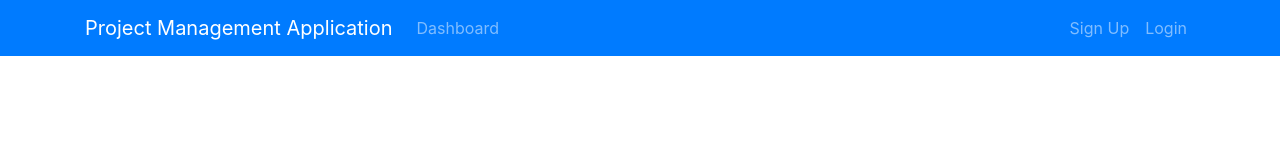
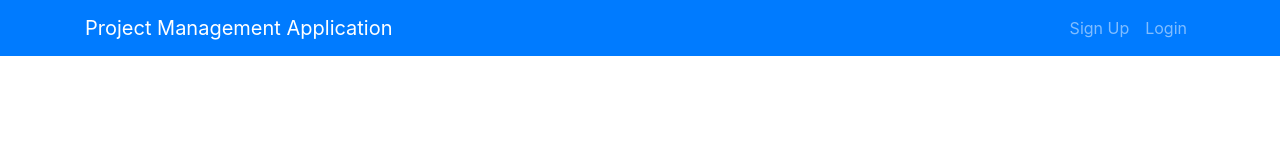
Before and after one commit to zyx42/pma, a React (Create React App) app in the folder pma-frontend/: page / in a window 1280 px wide. Shown: the top 150 px of the page. Built offline with nearby package versions, Linux system fonts and the light colour scheme.

Commit message:
added dynamic header based on security state

```diff
--- a/pma-frontend/src/components/Layout/Header.js
+++ b/pma-frontend/src/components/Layout/Header.js
@@ -1,8 +1,64 @@
 import React, {Component} from 'react';
 import { Link } from "react-router-dom";
+import PropTypes from "prop-types";
+import { connect } from "react-redux";
+import { logout } from "../../actions/securityActions";
 
 class Header extends Component {
+    logout() {
+        this.props.logout();
+        window.location.href = "/";
+    }
+
     render() {
+        const { validToken, user } = this.props.security;
+        const userIsAuthenticated = (
+            <div className="collapse navbar-collapse"
+                 id="mobile-nav">
+                <ul className="navbar-nav mr-auto">
+                    <li className="nav-item">
+                        <Link className="nav-link"
+                              to="/dashboard">Dashboard</Link>
+                    </li>
+                </ul>
+
+                <ul className="navbar-nav ml-auto">
+                    <li className="nav-item">
+                        <p className="nav-link">
+                            {user.fullName}</p>
+                    </li>
+                    <li className="nav-item">
+                        <Link className="nav-link"
+                              to="/logout"
+                              onClick={this.logout.bind(this)}>Logout</Link>
+                    </li>
+                </ul>
+            </div>
+        );
+
+        const userIsNotAuthenticated = (
+            <div className="collapse navbar-collapse"
+                 id="mobile-nav">
+                <ul className="navbar-nav ml-auto">
+                    <li className="nav-item">
+                        <Link className="nav-link"
+                              to="/register">Sign Up</Link>
+                    </li>
+                    <li className="nav-item">
+                        <Link className="nav-link"
+                              to="/login">Login</Link>
+                    </li>
+                </ul>
+            </div>
+        );
+
+        let headerLinks;
+        if (validToken && user) {
+            headerLinks = userIsAuthenticated;
+        } else {
+            headerLinks = userIsNotAuthenticated;
+        }
+
         return (
            <nav className="navbar navbar-expand-sm navbar-dark bg-primary mb-4">
            <div className="container">
@@ -17,30 +73,23 @@
                    <span className="navbar-toggler-icon" />
                </button>
 
-               <div className="collapse navbar-collapse"
-                    id="mobile-nav">
-                   <ul className="navbar-nav mr-auto">
-                       <li className="nav-item">
-                           <Link className="nav-link"
-                                 to="/dashboard">Dashboard</Link>
-                       </li>
-                   </ul>
-
-                   <ul className="navbar-nav ml-auto">
-                       <li className="nav-item">
-                           <Link className="nav-link"
-                                 to="/register">Sign Up</Link>
-                       </li>
-                       <li className="nav-item">
-                           <Link className="nav-link"
-                                 to="/login">Login</Link>
-                       </li>
-                   </ul>
-               </div>
+               {headerLinks}
            </div>
            </nav>
         );
     }
 }
 
-export default Header;
+Header.propTypes = {
+    logout: PropTypes.func.isRequired,
+    security: PropTypes.object.isRequired
+};
+
+const mapStateToProps = state => ({
+    security: state.security
+});
+
+export default connect(
+    mapStateToProps,
+    { logout }
+)(Header);
```
